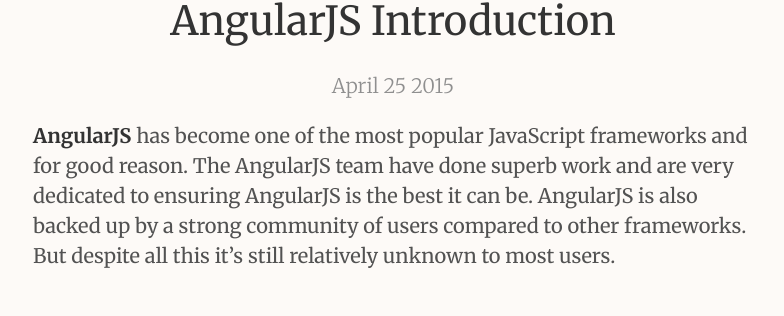
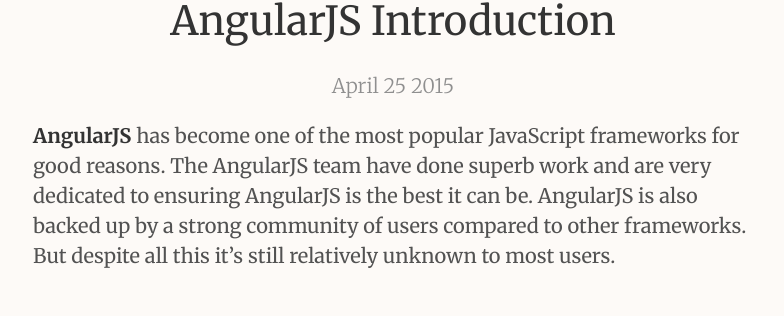
Before and after one commit to ArielSaldana/arielsaldana.github.io, a Jekyll site: the page built from _posts/2015-04-25-Angular-Hello-World.md, in a window 1280 px wide and 900 px high, scrolled down 338 px. Shown: the part 137-453 px from the top of the window, without its empty margins (247-1031 px from the left). Built offline with Jekyll 4.4.1, drawn with Linux system fonts in a browser that asks for light colours; Markdown is read by kramdown in place of the engine named in the settings; comment, search, counter and statistics services are not loaded; some of the changed text lies outside the part shown.

Commit message:
Update 2015-04-25-Angular-Hello-World.md

````diff
--- a/_posts/2015-04-25-Angular-Hello-World.md
+++ b/_posts/2015-04-25-Angular-Hello-World.md
@@ -7,7 +7,7 @@
 
 ---
 
-__AngularJS__ has become one of the most popular JavaScript frameworks and for good reason. The AngularJS team have done superb work and are very dedicated to ensuring AngularJS is the best it can be. AngularJS is also backed up by a strong community of users compared to other frameworks. But despite all this it's still relatively unknown to most users.
+__AngularJS__ has become one of the most popular JavaScript frameworks for good reasons. The AngularJS team have done superb work and are very dedicated to ensuring AngularJS is the best it can be. AngularJS is also backed up by a strong community of users compared to other frameworks. But despite all this it's still relatively unknown to most users.
 
 
 ## How it works
@@ -18,7 +18,7 @@
 
 Let’s take a look at a very simple AngularJS app, that uses two-way data binding.
 
-``` html
+```html
 <body ng-app>
   <div>
     <input type='text' ng-model='name' />
@@ -35,7 +35,7 @@
 
 `<h2>{{name}}</h2>` : Whenever you type into the input box, this h2 tag updates automatically. This is the automatic DOM manipulation I mentioned earlier. We were able to do this without writing a single line of JavaScript.
 
-While a lot of Angular's magic comes from it's easy two-way bindings, it is also it's Achilles heel. On one hand you have ability to build the UI through a clean interface, and less-destrutive DOM presentation, but on the other hand - having too many directives modifying the dom can greatly decrease a AngularJS app's performance.
+While a lot of AngularJS's magic comes from it's easy two-way data bindings, that two way data-binding means that changing anything in your application will trigger hundreds of functions that monitor changes. This could hinder performance especially on mobile devices, so you should be careful of Angular's Achilles heel.
 
 ## Modules
 
````
